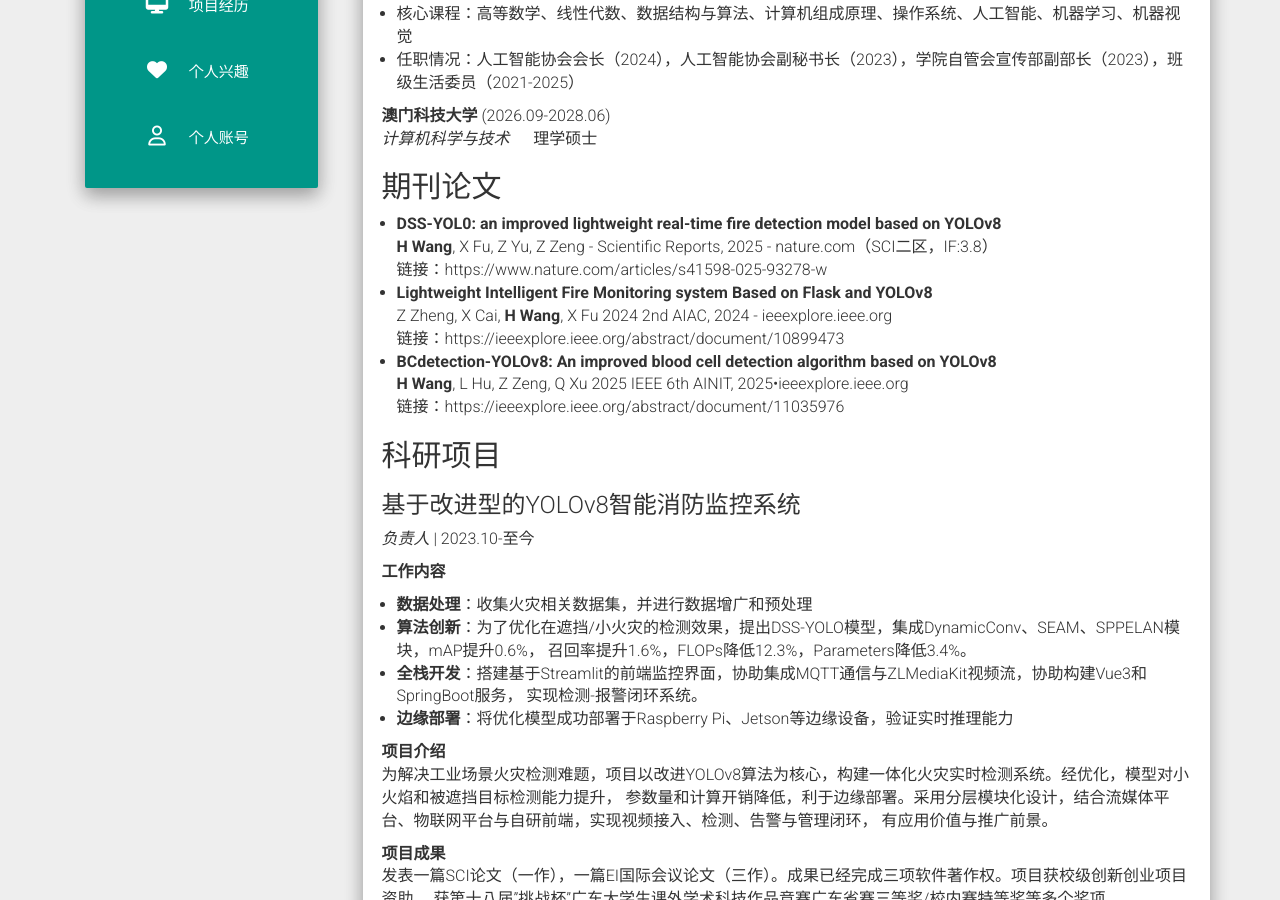
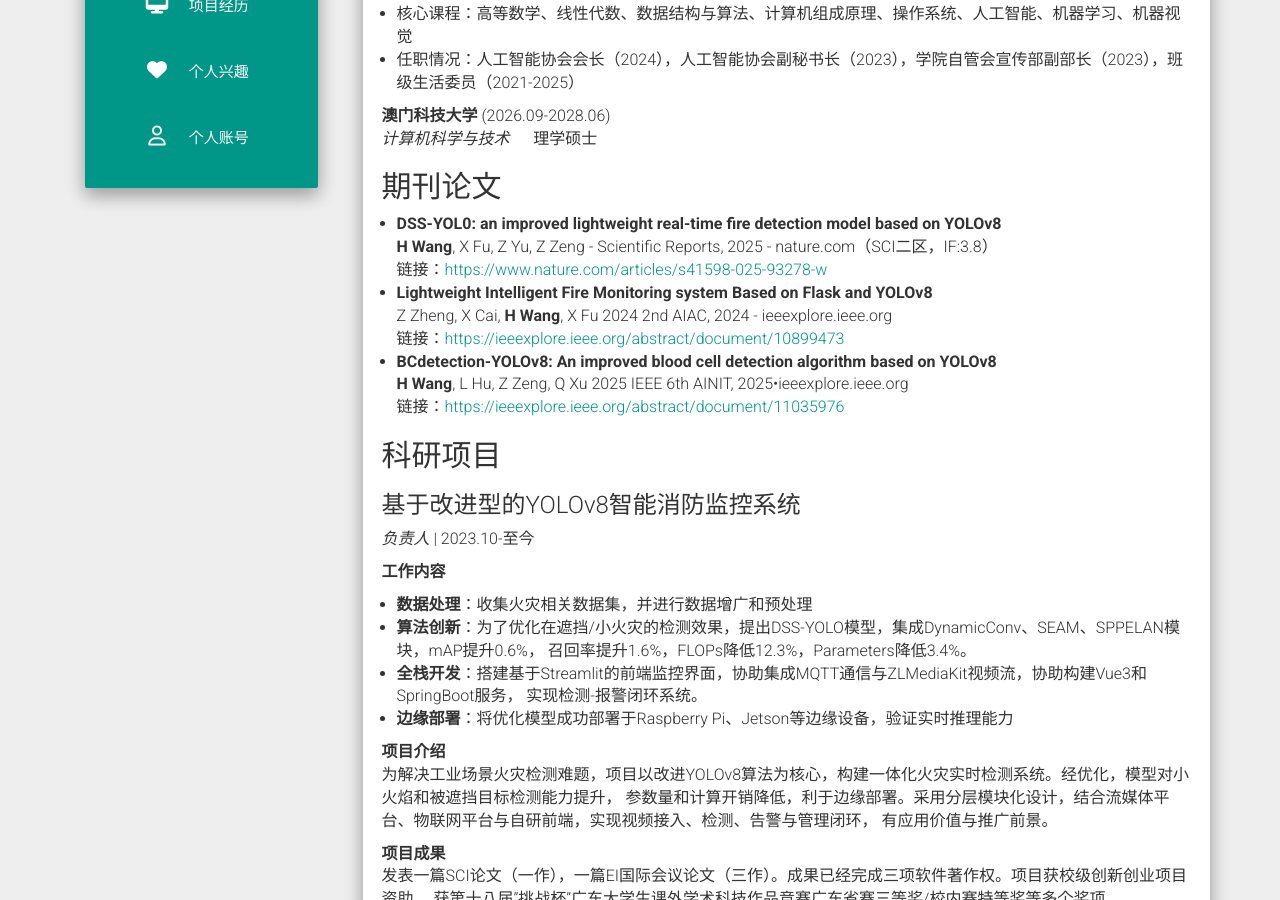
Before and after one commit to mkbk11/whj-github.io, a Jekyll site: the page built from about.md, in a window 1280 px wide and 900 px high, scrolled down 388 px. Built offline with Jekyll 4.4.1, drawn with Linux system fonts in a browser that asks for light colours; nearby versions of some CDN libraries.

Commit message:
modify4.13.2

```diff
--- a/about.md
+++ b/about.md
@@ -22,13 +22,13 @@ permalink: /about/
 ## 期刊论文
 - **DSS-YOL0: an improved lightweight real-time fire detection model based on YOLOv8**
   **H Wang**, X Fu, Z Yu, Z Zeng - Scientific Reports, 2025 - nature.com（SCI二区，IF:3.8）<br>
-  链接：https://www.nature.com/articles/s41598-025-93278-w
+  链接：<https://www.nature.com/articles/s41598-025-93278-w>
 - **Lightweight Intelligent Fire Monitoring system Based on Flask and YOLOv8**
   Z Zheng, X Cai, **H Wang**, X Fu 2024 2nd AIAC, 2024 - ieeexplore.ieee.org <br>
-  链接：https://ieeexplore.ieee.org/abstract/document/10899473
+  链接：<https://ieeexplore.ieee.org/abstract/document/10899473>
 - **BCdetection-YOLOv8: An improved blood cell detection algorithm based on YOLOv8**
   **H Wang**, L Hu, Z Zeng, Q Xu 2025 IEEE 6th AINIT, 2025•ieeexplore.ieee.org <br>
-  链接：https://ieeexplore.ieee.org/abstract/document/11035976
+  链接：<https://ieeexplore.ieee.org/abstract/document/11035976>
 
 
 
```
Also changed, not shown: projects/Fire_detection.md (+9 -8 lines).
